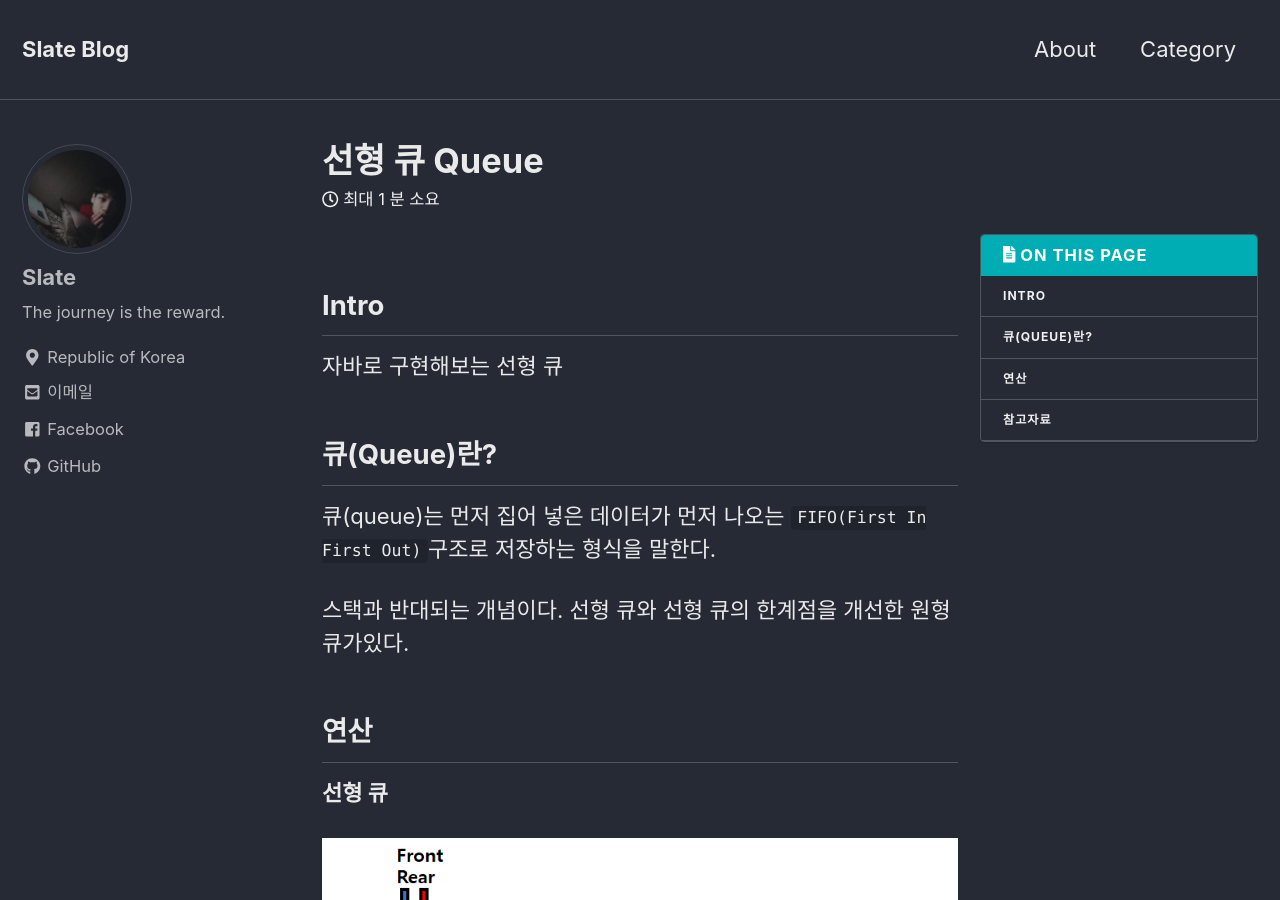
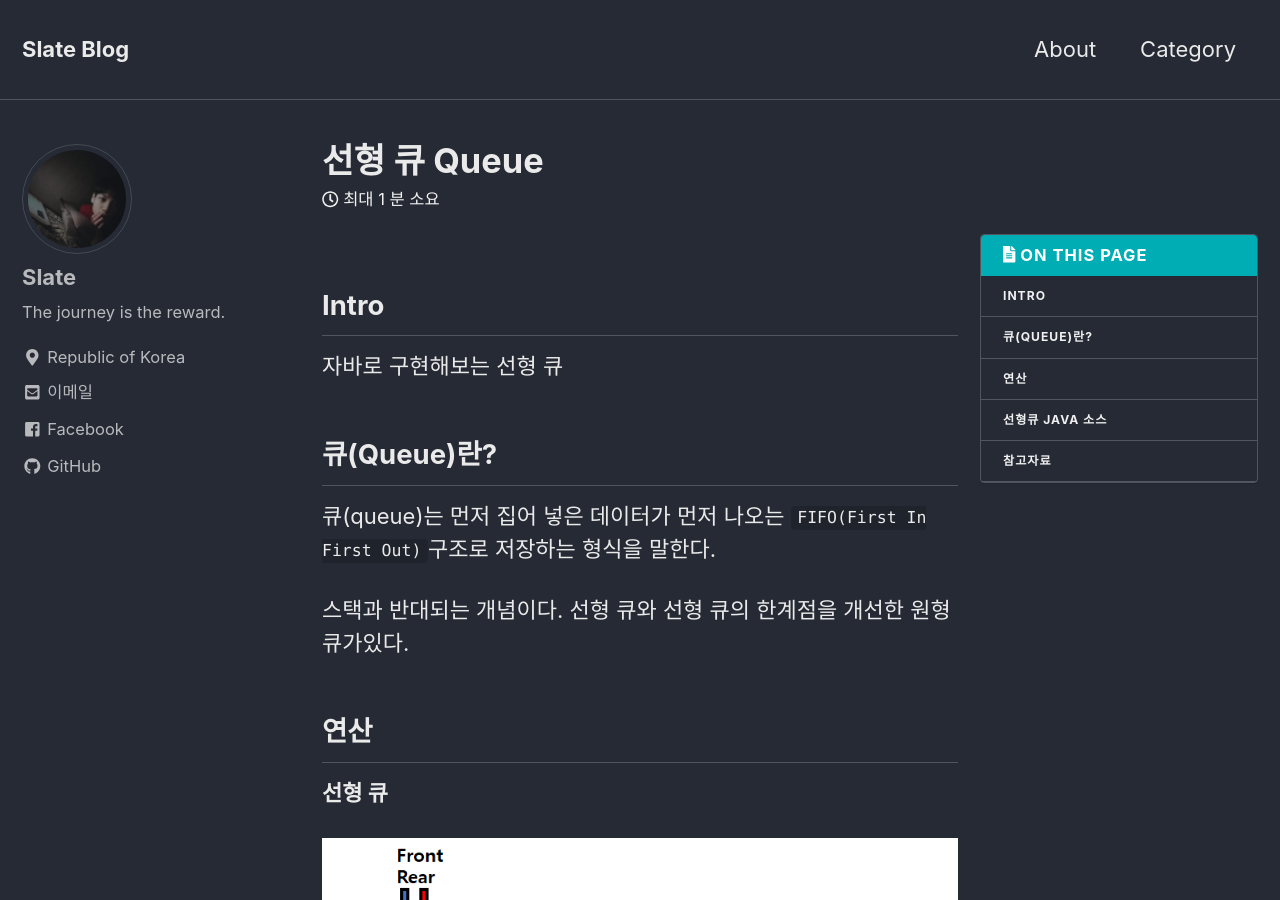
Before and after one commit to lesslate/lesslate.github.io, a Jekyll site: the page built from _posts/Data Structure/2018-10-29-자료구조 Queue.md, in a window 1280 px wide and 900 px high. Built offline with Jekyll 4.4.1, drawn with Linux system fonts in a browser that asks for light colours; nearby versions of some CDN libraries; comment, search, counter and statistics services are not loaded.

Commit message:
Update _posts/Data Structure/2018-10-29-자료구조 Queue.md

```diff
--- a/_posts/Data Structure/2018-10-29-자료구조 Queue.md
+++ b/_posts/Data Structure/2018-10-29-자료구조 Queue.md
@@ -43,7 +43,8 @@ toc: true
 
 
 
-선형큐 JAVA 소스
+
+## 선형큐 JAVA 소스
 
 <script src="https://gist.github.com/lesslate/118959c7e49d2923af98bbfa62655cf5.js"></script>
 
```
